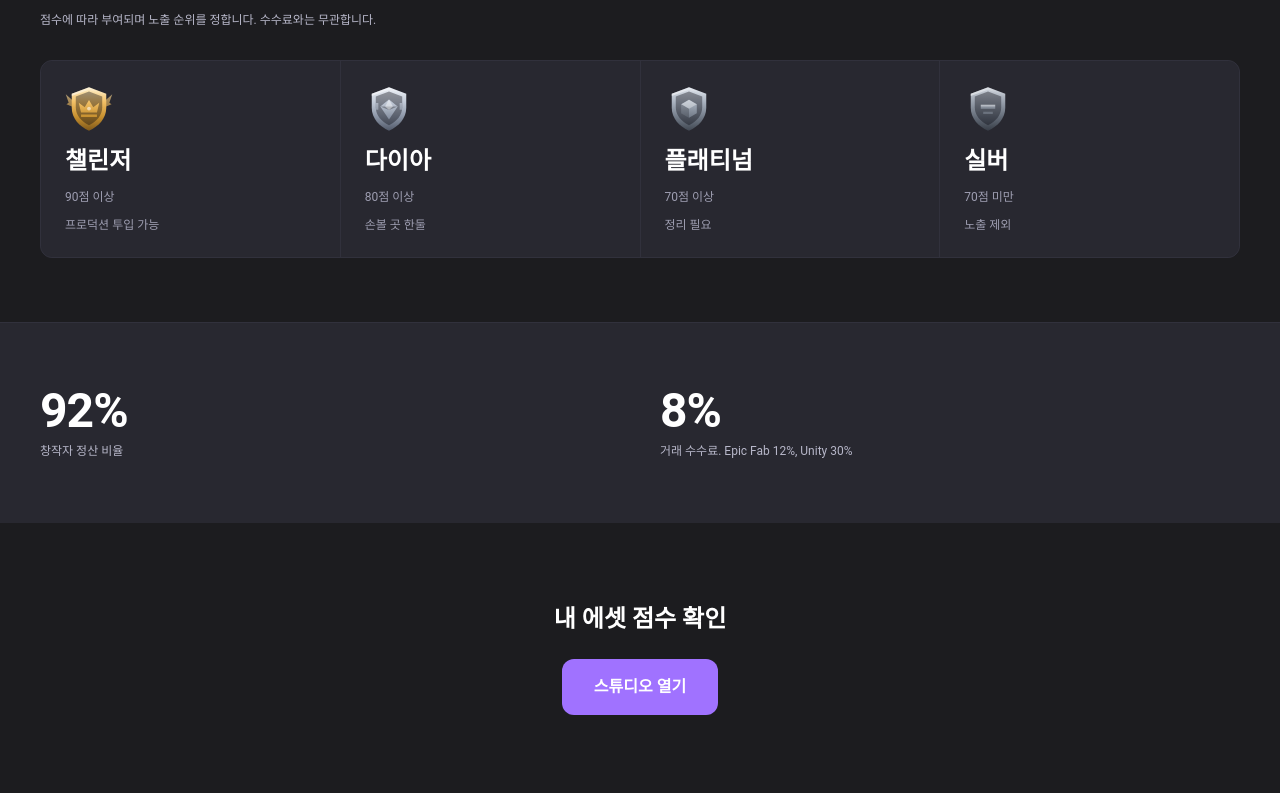
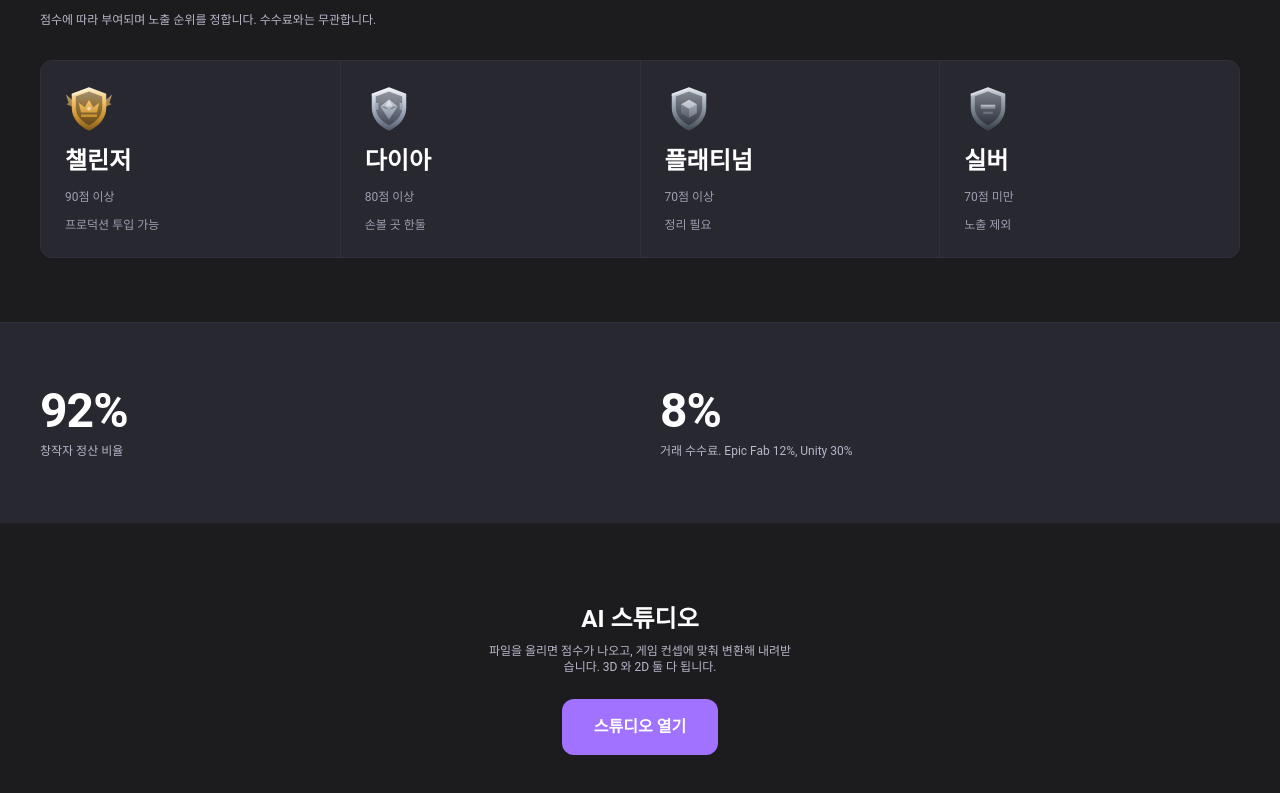
Before and after one commit to mydkonline/laughgg, a React (Vite) app in the folder app/: page / in a window 1280 px wide. Shown: the part 1089-1882 px from the top of the page. Built offline with nearby package versions, Linux system fonts and the light colour scheme; no server answers.

Commit message:
홈 마지막 섹션을 AI 스튜디오로
"내 에셋 점수 확인" 은 점수만 말해서 이 화면이 파는 것의 절반만 담긴다.
분석과 컨셉 변환을 같이 하는 곳이므로 이름을 그대로 쓴다.

```diff
--- a/app/src/pages/Home.tsx
+++ b/app/src/pages/Home.tsx
@@ -111,7 +111,10 @@ export function Home() {
       </section>
 
       <section className="mx-auto max-w-[1240px] px-5 py-20 text-center">
-        <h2 className="text-2xl font-bold text-ink">내 에셋 점수 확인</h2>
+        <h2 className="text-2xl font-bold text-ink">AI 스튜디오</h2>
+        <p className="mx-auto mt-2 max-w-[46ch] text-xs text-muted">
+          파일을 올리면 점수가 나오고, 게임 컨셉에 맞춰 변환해 내려받습니다. 3D 와 2D 둘 다 됩니다.
+        </p>
         <Link
           to="/workshop"
           className="mt-6 inline-block rounded-xl bg-accent px-8 py-4 text-base font-bold text-white no-underline hover:bg-accent-strong"
```
